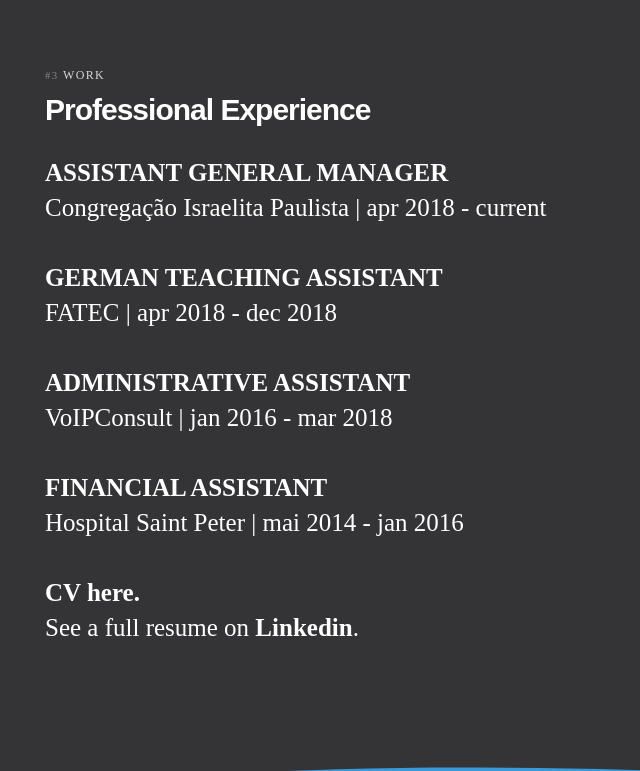
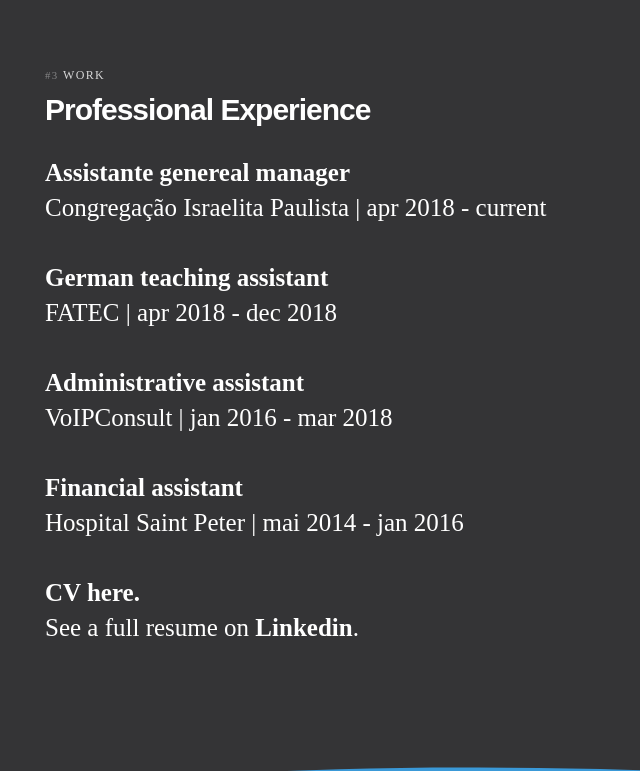
Before and after one commit to beagomesp/beagomesp.github.io, a plain HTML site: page index.html in a window 1280 px wide. Shown: the part 2000-2771 px from the top of the page, without its empty margins (30-670 px from the left). Drawn offline with Linux system fonts and the light colour scheme.

Commit message:
Update index.html

```diff
--- a/index.html
+++ b/index.html
@@ -19,8 +19,6 @@
  <a href="https://www.github.com/beagomesp" target="_blank"><img src="https://i.postimg.cc/GTGyy33n/github.png" alt="" width="30" height="30"></a>
 <br>
 <a href="https://www.instagram.com/beagomesp" target="_blank"><img src="https://i.postimg.cc/JG3X7hdb/instagram.png" alt="" width="30" height="30"></a>
-        <br>
-<a href="https://api.whatsapp.com/send?phone=5511982634021&text=Ol%C3%A1!" target="_blank"><img src="https://i.postimg.cc/bZztZjK4/whatsapp.png" alt="" width="30" height="30"></a>
         <br>
 <a href="https://trailhead.salesforce.com/pt-BR/me/beagomesp" target="_blank"><img src="https://i.postimg.cc/PpLZdzBx/salesforce.png" alt="" width="30" height="30"></a>
 	<br>
@@ -96,13 +94,13 @@
             <a class="pre" href="#clients"><span>#3</span>Work</a>
             <h2>Professional Experience</h2>
             <p class="lead">
-        <b>ASSISTANT GENERAL MANAGER</b><br>
+        <b>Assistante genereal manager</b><br>
  Congregação Israelita Paulista |  apr 2018 - current<br><br>
-        <b>GERMAN TEACHING ASSISTANT</b><br>
+        <b>German teaching assistant</b><br>
  FATEC |  apr 2018 - dec 2018<br><br>
-       <b>ADMINISTRATIVE  ASSISTANT</b><br>
+       <b>Administrative assistant</b><br>
 VoIPConsult |  jan 2016 - mar 2018<br><br>
-        <b>FINANCIAL ASSISTANT</b><br>
+        <b>Financial assistant</b><br>
 Hospital Saint Peter | mai 2014 - jan 2016<br><br>
    </p>
    <p class="lead">
@@ -125,7 +123,7 @@ See a full resume on <a href="https://www.linkedin.com/in/beagomesp/">Linkedin</
     <h2>Education</h2>
 <p class="lead">
     <br>
-  <b>OFFICE AUTOMATION AND SECRETARY SKILLS</b><br>
+  <b>Office automation and secretary skills</b><br>
  FATEC - GRADUATION  |  2015-2018 <br><br>
  <ul class="circle">
 	<p><li>Disciplines focused on meeting the requirements of a secretary/manager/executive assistant;</li>
@@ -133,8 +131,7 @@ See a full resume on <a href="https://www.linkedin.com/in/beagomesp/">Linkedin</
 	<p><li>Accounting, administration, and related techniques.</li>
                         </ul>
 <br>
-<br>
-    <b>ANALYSIS AND SYSTEMS DEVELOPMENT</b><br>
+    <b>Analysis and sytems development</b><br>
     FATEC - GRADUATION  |  2019-2022<br><br>
   <p> <ul class="circle">
 	<p><li>Disciplines aimed at designing, developing, deploying and maintaining Information Systems;</li>
@@ -154,11 +151,11 @@ See a full resume on <a href="https://www.linkedin.com/in/beagomesp/">Linkedin</
         <div class="block">
          <h2>Courses</h2>
 <p class="lead">
-<br> SALESFORCE  BUSINESS   ENGLISH   WEBDESIGN   PMO   PMI
-<br> 6 SIGMA   SCRUM   DATA SCIENCE   ARTIFICIAL INTELLIGENCE
-<br> EXCEL VBA   PYTHON   GERMAN   MACHINE LEARNING   ANALYTICS
-<br> SQL   DATABASE   SPANISH   SELF-IMPROVEMENT   C   ANDROID
-<br> BIGDATA   FRENCH   FINANCES  LINUX
+<br> Salesforce&nbsp;&nbsp;Business&nbsp;&nbsp;English&nbsp;&nbsp;Webdesign&nbsp;&nbsp;PMO&nbsp;&nbsp;PMI
+<br> 6 Sigma&nbsp;&nbsp;Scrum&nbsp;&nbsp;Data science&nbsp;&nbsp;Artificial intelligence
+<br> Excel VBA&nbsp;&nbsp;Python&nbsp;&nbsp;German&nbsp;&nbsp;Machine learning&nbsp;&nbsp;Analytics
+<br> SQL&nbsp;&nbsp;Database&nbsp;&nbsp;Spanish&nbsp;&nbsp;Self-improvement&nbsp;&nbsp;C&nbsp;&nbsp;Android
+<br> Bigdata&nbsp;&nbsp;French&nbsp;&nbsp;Finances&nbsp;&nbsp;Linux
 	</p>
 
 See more information in <a href="https://docs.google.com/spreadsheets/d/1XQDkSwjn7fsB3t-rhbi9-f2gPAhwTOrBbpdSr-3vvNU/edit?usp=sharing">here</a>
```
